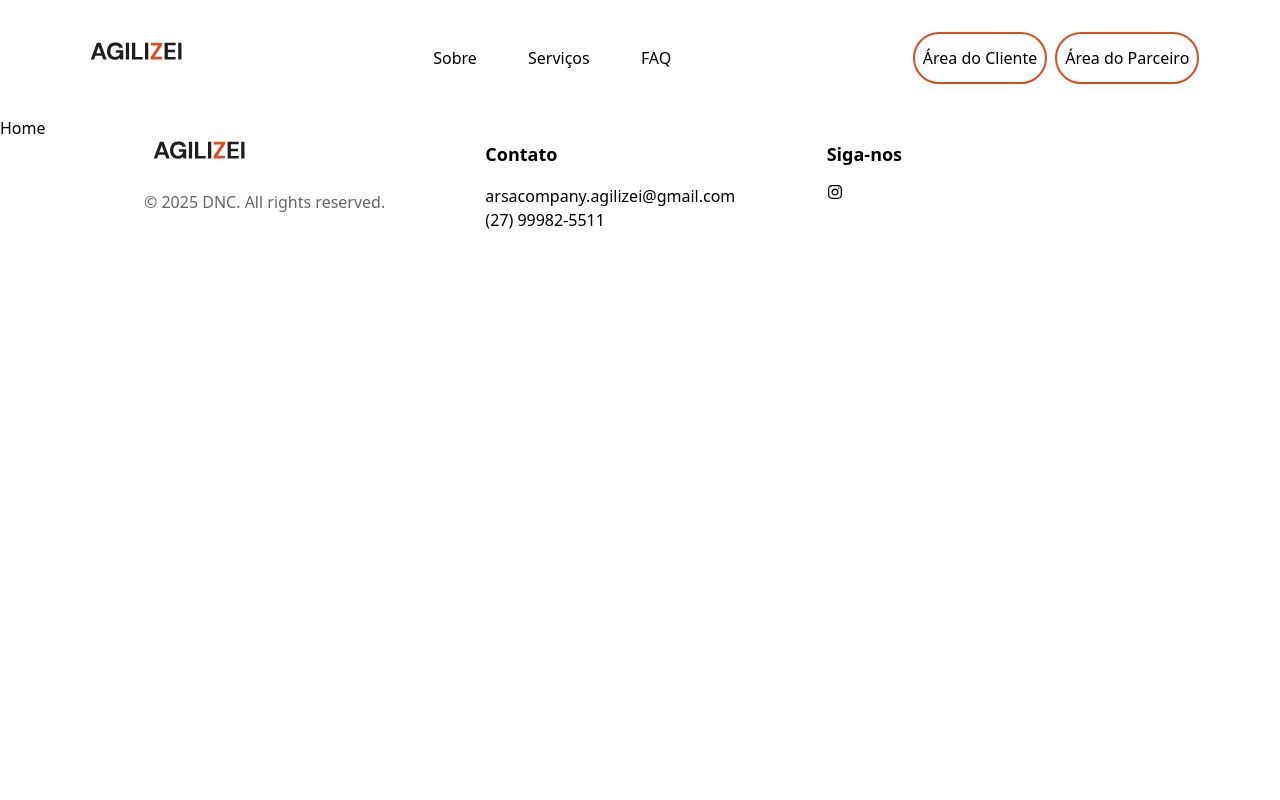
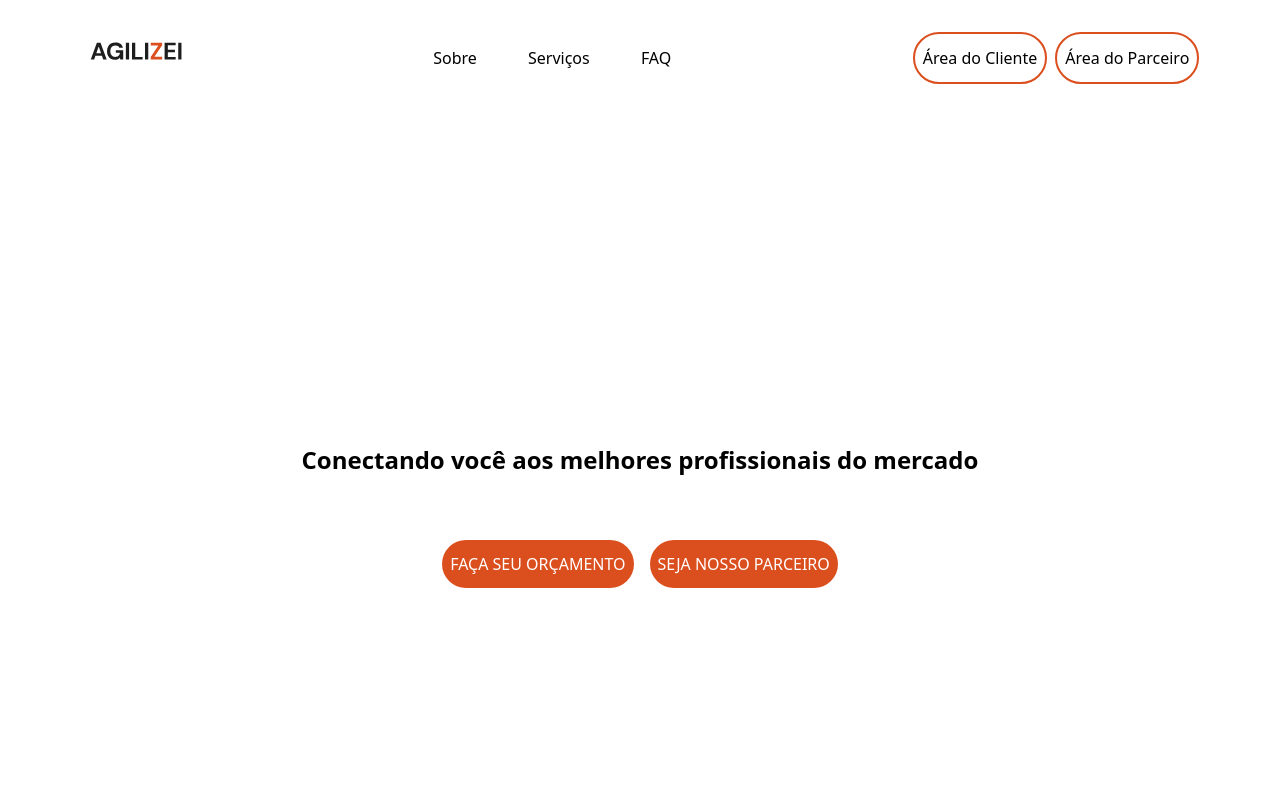
Before and after one commit to jvsiqueira1/Agilizei-FrontEnd, a React (Vite) app: page / in a window 1280 px wide. Shown: the top 800 px of the page. Built offline with nearby package versions, Linux system fonts and the light colour scheme.

Commit message:
Feat: Criação da Home Page

```diff
--- a/src/components/Button.tsx
+++ b/src/components/Button.tsx
@@ -9,7 +9,7 @@ export default function Button({ children, className, ...props }: ButtonProps) {
   return (
     <button
       className={twMerge(
-        'border-2 border-[#DB4E1E] rounded-full px-2 py-3 hover:bg-[#DB4E1E]',
+        'border-2 border-orange rounded-full px-2 py-3 hover:bg-orange',
         className,
       )}
       {...props}
--- a/src/components/Footer.tsx
+++ b/src/components/Footer.tsx
@@ -2,11 +2,11 @@ import { FaInstagram } from 'react-icons/fa'
 
 export default function Footer() {
   return (
-    <footer className="bg-white px-4 md:px-16 lg:px-36">
+    <footer className="bg-white px-4 md:px-16 lg:px-36 w-[92%] mx-auto">
       <div className="grid grid-cols-1 md:grid-cols-3 gap-8">
         <div>
           <img src="agilizeiLogo.svg" alt="Agilizei Logo" className="mb-4" />
-          <p className="text-[#666]">© 2025 DNC. All rights reserved.</p>
+          <p className="text-gray">© 2025 DNC. All rights reserved.</p>
         </div>
         <div>
           <h2 className="text-lg font-bold mb-4">Contato</h2>
--- a/src/components/Header.tsx
+++ b/src/components/Header.tsx
@@ -11,17 +11,17 @@ export default function Header() {
         <div className="">
           <ul className="flex items-center gap-[4vw]">
             <li>
-              <NavLink to="/about" className="hover:text-[#DB4E1E]">
+              <NavLink to="/about" className="hover:text-orange">
                 Sobre
               </NavLink>
             </li>
             <li>
-              <NavLink to="/services" className="hover:text-[#DB4E1E]">
+              <NavLink to="/services" className="hover:text-orange">
                 Serviços
               </NavLink>
             </li>
             <li>
-              <NavLink to="/FAQ" className="hover:text-[#DB4E1E]">
+              <NavLink to="/FAQ" className="hover:text-orange">
                 FAQ
               </NavLink>
             </li>
--- a/src/pages/Home.tsx
+++ b/src/pages/Home.tsx
@@ -1,11 +1,32 @@
 import Header from '../components/Header'
 import Footer from '../components/Footer'
+import Button from '../components/Button'
+import { useEffect } from 'react'
 
 export default function Home() {
+  useEffect(() => {
+    document.body.style.overflowX = 'hidden'
+
+    return () => {
+      document.body.style.overflowX = ''
+    }
+  }, [])
   return (
     <>
       <Header />
-      <h1>Home</h1>
+      <section className="flex flex-col items-center justify-center min-h-screen text-center overflow-x-hidden max-w-full">
+        <h1 className="text-xl md:text-2xl font-semibold leading-snug mb-16">
+          Conectando você aos melhores profissionais do mercado
+        </h1>
+        <div className="flex flex-wrap gap-4">
+          <Button className="bg-orange text-white border-none hover:bg-light-orange">
+            FAÇA SEU ORÇAMENTO
+          </Button>
+          <Button className="bg-orange text-white border-none hover:bg-light-orange">
+            SEJA NOSSO PARCEIRO
+          </Button>
+        </div>
+      </section>
       <Footer />
     </>
   )
--- a/tailwind.config.js
+++ b/tailwind.config.js
@@ -2,7 +2,21 @@
 export default {
   content: ['./index.html', './src/**/*.{js,ts,jsx,tsx}'],
   theme: {
-    extend: {},
+    container: {
+      center: true,
+    },
+    extend: {
+      colors: {
+        white: '#FFFFFF',
+        black: '#000000',
+        orange: '#DB4E1E',
+        'light-orange': '#FF8C00',
+        success: '#00BC00',
+        warning: '#CBC400',
+        alert: '#BB0003',
+        gray: '#666666',
+      },
+    },
   },
   plugins: [],
 }
```
